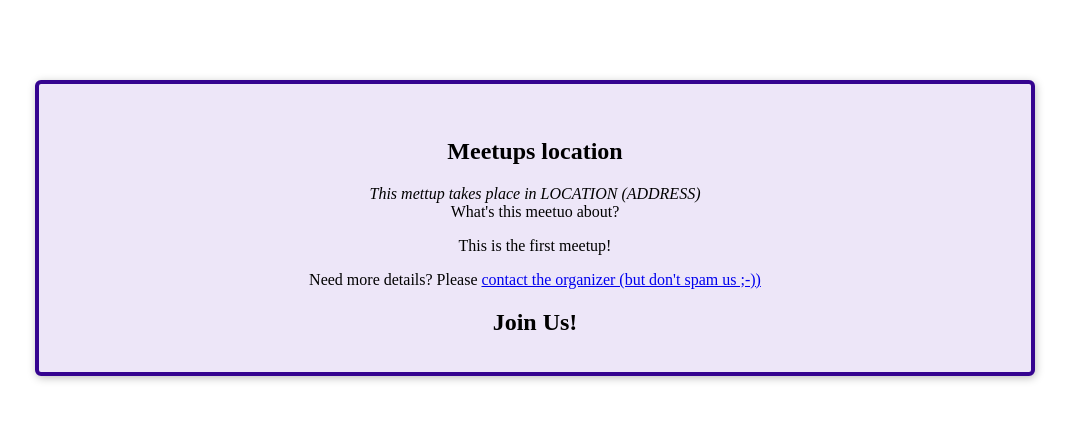
After one commit to Awodi-Emmanuel/Django_course_site, a Django app: page /meetups/1 in a window 1280 px wide. The commit adds this page. Shown: the top 421 px of the page, without its empty margins (105-1176 px from the left). Run offline with Django 3.2, Linux system fonts and the light colour scheme.

Commit message:
details page completed

```diff
--- /dev/null
+++ b/meetups/templates/meetups/meetup-details.html
@@ -0,0 +1,43 @@
+{% load static %}
+<!DOCTYPE html>
+<html lang="en">
+  <head>
+    <meta charset="UTF-8" />
+    <meta http-equiv="X-UA-Compatible" content="IE=edge" />
+    <meta name="viewport" content="width=device-width, initial-scale=1.0" />
+    <title>{{ meetup_title }}</title>
+    <link rel="stylesheet" href="{% static 'meetups/styles/base.css' %}" />
+    <link
+      rel="stylesheet"
+      href="{% static 'meetups/styles/meetup-detail.css' %}"
+    />
+  </head>
+  <body>
+    <main>
+      <article>
+        <img src="" alt="" />
+        <section id="locaton">
+          <h2>Meetups location</h2>
+          <address>
+            This mettup takes place in <span>LOCATION</span> (ADDRESS)
+          </address>
+        </section>
+
+        <section id="details">
+          What's this meetuo about?
+          <p>{{ meetup_description}}</p>
+          <footer>
+            <p>
+              Need more details? Please
+              <a href="http://">contact the organizer (but don't spam us ;-))</a>
+            </p>
+          </footer>
+        </section>
+
+        <section id="registeration">
+          <h2>Join Us!</h2>
+        </section>
+      </article>
+    </main>
+  </body>
+</html>
--- /dev/null
+++ b/meetups/templates/meetups/{% static 'meetups/styles/base.css
@@ -0,0 +1,10 @@
+article {
+    max-width: 60rem;
+    margin: 5rem auto;
+    border-radius: 6px;
+    background-color: #ede6f8;
+    border: 4px solid #350490;
+    box-shadow: 1px 2px 8px rgba(0, 0, 0, 0.25);
+    position:relative; padding: 1rem;
+    text-align: center;
+}
--- a/meetups/urls.py
+++ b/meetups/urls.py
@@ -3,6 +3,7 @@ from django.urls import path
 from . import views
 
 urlpatterns = [
-    path('meetups/', views.index) # our-domain.com/meetups
-
+    path('meetups/', views.index),  # our-domain.com/meetups
+    path('meetups/<slug:meetup_slug>', views.meetup_details),
+    # our-domain.com/meetups/a-second-meetiup/<dynamic-path-segment>
 ]
--- a/meetups/views.py
+++ b/meetups/views.py
@@ -2,14 +2,46 @@ from django.shortcuts import render
 
 # Create your views here.
 
+
 def index(request):
 
-   meetups = [
-      { 'title': 'A First Meetup' },
-      { 'title': 'A Second Meetup' }
-   ]
+    meetups = [{
+        'title': 'A First Meetup',
+        'location': 'New York',
+        'slug': 'a-first-meetups'
+    }, {
+        'title': 'A Second Meetup',
+        'location': 'Paris',
+        'slug': 'a-second-meetups'
+    }]
 
-   return render(request, 'meetups/index.html', {
-      'show_meetups': True,
-      'meetups': meetups
-   })
+    return render(request, 'meetups/index.html', {
+        'show_meetups': True,
+        'meetups': meetups
+    })
+
+
+def meetup_details(request, meetup_slug):
+    # print(meetup_slug)
+    selected_meetup = {
+        'title': 'A First Meetup',
+        'description': 'This is the first meetup!'
+    }
+
+    return render(
+        request, 'meetups/meetup-details.html', {
+            'meetup_title': selected_meetup['title'],
+            'meetup_description': selected_meetup['description']
+        })
+
+
+# def meetup_detail(requst, slug_meetup):
+#     print(slug_meetup)
+#     meetups = [{
+#         'title': 'A First Meetup',
+#         'description': 'This is the first meetup!'
+#     }]
+#     return render(request, 'meetups/meetup-datails.html', {
+#         show_meetups: True,
+#         'meeetups': meetup
+#     })
```
Also changed, not shown: meetups/static/meetups/styles/meetup-details.css (added, +18 -0 lines), meetups/templates/meetups/index.html (+34 -8 lines).
